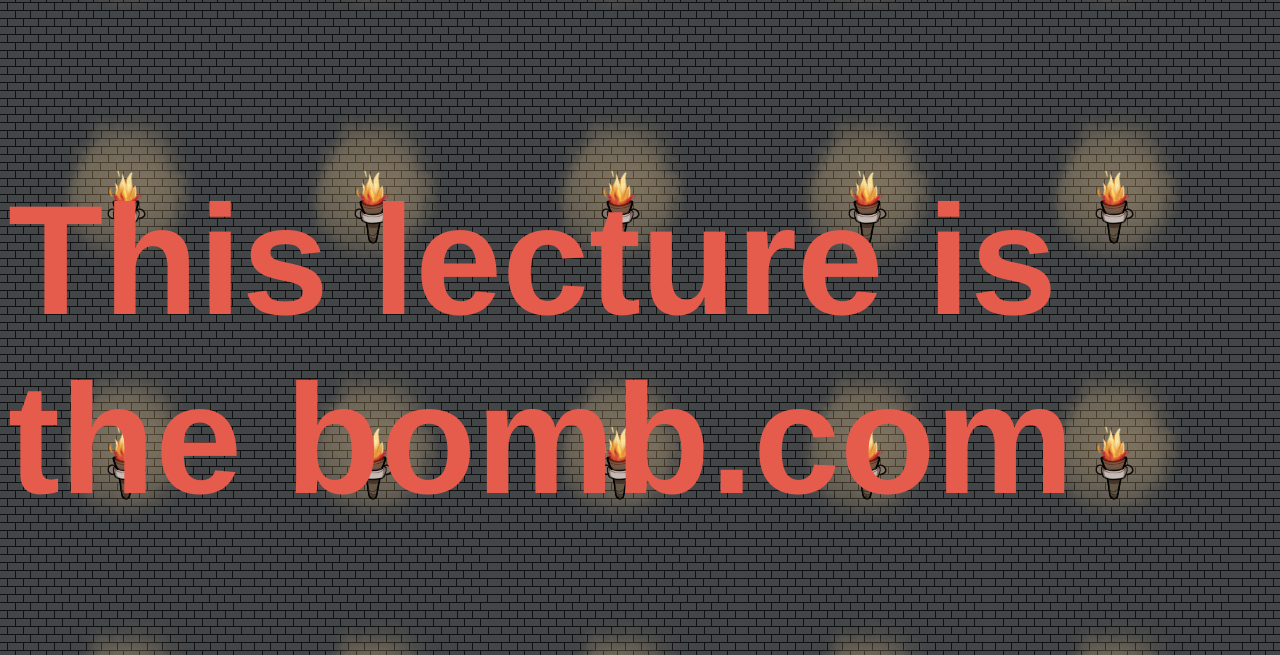
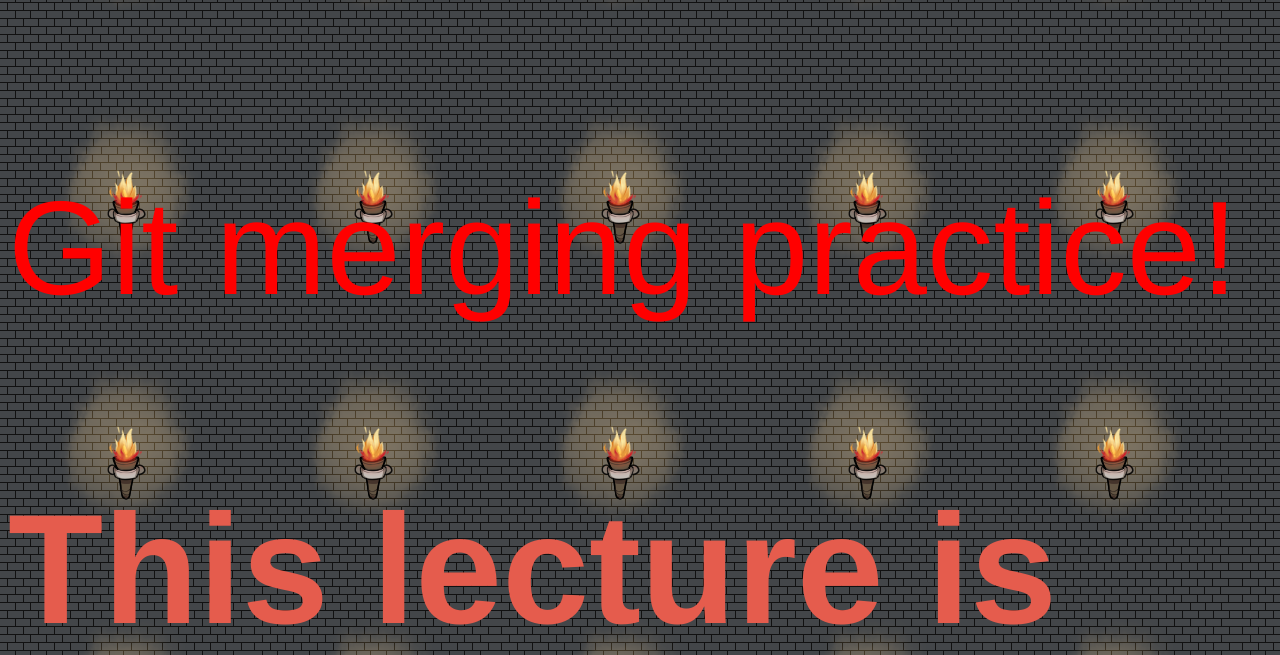
Before and after one commit to csc4350-f21/lect8-006-activity, a Flask app: page / in a window 1280 px wide. Shown: the part 2213-2868 px from the top of the page. Run offline with Flask 2, Linux system fonts and the light colour scheme.

Commit message:
Added merging practice under w in index.html

```diff
--- a/templates/index.html
+++ b/templates/index.html
@@ -8,6 +8,8 @@
         <h1>CSC 4350 Lecture 8</h1>
         <h2>Section 006</h2>
         <h2>Date: September 20, 2021</h2>
+
+        <w>Git merging practice!</w>
         <h3 class="alan-powell">This lecture is the bomb.com</h3>
 
         <h3 class='slee293'> hahaha </h3>
```
